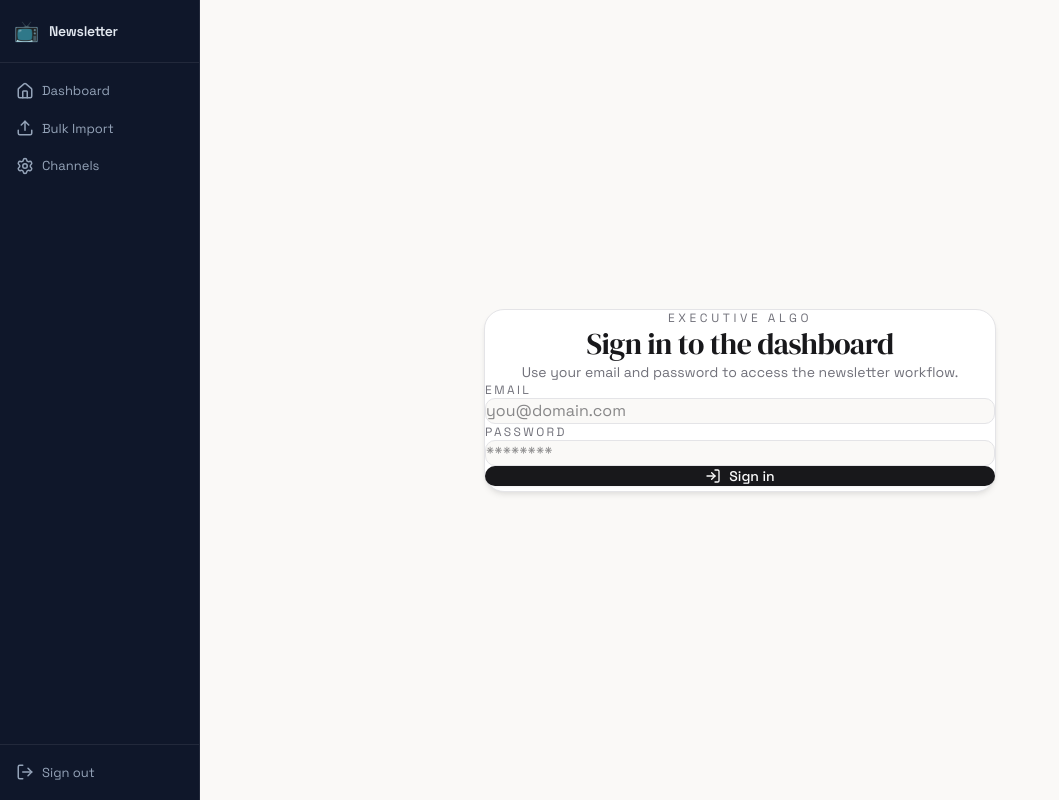
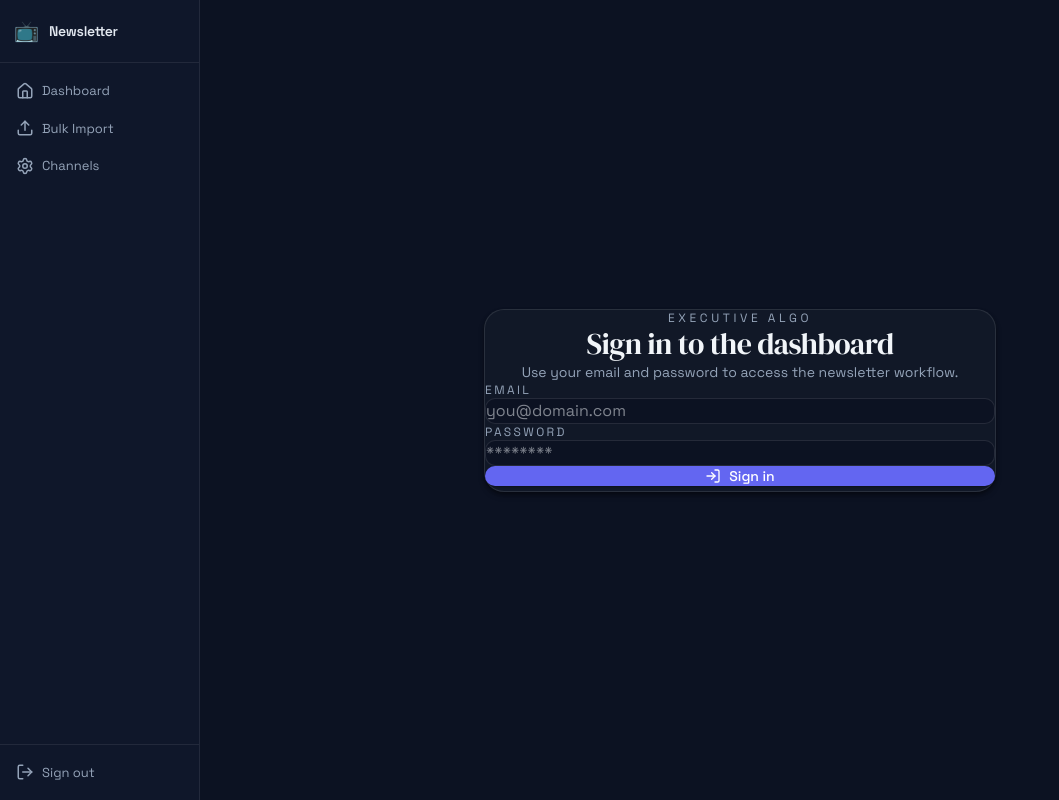
Before and after one commit to tummybutters/algodash, a Next.js app: page /auth/signin in a window 1280 px wide. Shown: the whole page, without its empty margins (0-1059 px from the left). Built offline with nearby package versions, Linux system fonts and the light colour scheme; no server answers.

Commit message:
Apply dark navy theme site-wide to match sidebar

```diff
--- a/src/app/globals.css
+++ b/src/app/globals.css
@@ -1,28 +1,29 @@
 @import "tailwindcss";
 
 :root {
-  --background: #faf9f7;
-  --foreground: #18181b;
-  --card: #ffffff;
-  --card-foreground: #18181b;
-  --primary: #18181b;
-  --primary-hover: #27272a;
-  --primary-foreground: #fafafa;
-  --secondary: #f4f4f5;
-  --secondary-foreground: #18181b;
-  --muted: #f4f4f5;
-  --muted-foreground: #71717a;
-  --border: #e4e4e7;
-  --border-subtle: rgba(0, 0, 0, 0.06);
-  --accent: #18181b;
-  --accent-foreground: #fafafa;
+  /* Dark navy theme matching sidebar */
+  --background: #0c1222;
+  --foreground: #e2e8f0;
+  --card: #111827;
+  --card-foreground: #f1f5f9;
+  --primary: #6366f1;
+  --primary-hover: #818cf8;
+  --primary-foreground: #ffffff;
+  --secondary: #1e293b;
+  --secondary-foreground: #e2e8f0;
+  --muted: #1e293b;
+  --muted-foreground: #94a3b8;
+  --border: rgba(255, 255, 255, 0.1);
+  --border-subtle: rgba(255, 255, 255, 0.05);
+  --accent: #6366f1;
+  --accent-foreground: #ffffff;
   --destructive: #ef4444;
   --radius: 0.75rem;
-  --shadow-xs: 0 1px 2px rgba(0, 0, 0, 0.05);
-  --shadow-sm: 0 1px 3px rgba(0, 0, 0, 0.08), 0 1px 2px rgba(0, 0, 0, 0.04);
-  --shadow-md: 0 4px 6px -1px rgba(0, 0, 0, 0.08), 0 2px 4px -1px rgba(0, 0, 0, 0.04);
-  --shadow-lg: 0 10px 15px -3px rgba(0, 0, 0, 0.08), 0 4px 6px -2px rgba(0, 0, 0, 0.04);
-  --shadow-xl: 0 20px 25px -5px rgba(0, 0, 0, 0.08), 0 10px 10px -5px rgba(0, 0, 0, 0.03);
+  --shadow-xs: 0 1px 2px rgba(0, 0, 0, 0.3);
+  --shadow-sm: 0 1px 3px rgba(0, 0, 0, 0.4), 0 1px 2px rgba(0, 0, 0, 0.3);
+  --shadow-md: 0 4px 6px -1px rgba(0, 0, 0, 0.4), 0 2px 4px -1px rgba(0, 0, 0, 0.3);
+  --shadow-lg: 0 10px 15px -3px rgba(0, 0, 0, 0.4), 0 4px 6px -2px rgba(0, 0, 0, 0.3);
+  --shadow-xl: 0 20px 25px -5px rgba(0, 0, 0, 0.4), 0 10px 10px -5px rgba(0, 0, 0, 0.3);
 }
 
 * {
@@ -224,11 +225,11 @@
 
 .neo-button-ghost:hover {
   background: var(--muted);
-  border-color: #d4d4d8;
+  border-color: var(--border);
 }
 
 .neo-button-ghost:active {
-  background: #e4e4e7;
+  background: var(--secondary);
 }
 
 /* Premium Chip/Tag - Compact */
@@ -248,7 +249,7 @@
 }
 
 .neo-chip:hover {
-  background: #e4e4e7;
+  background: var(--secondary);
   border-color: var(--border);
 }
 
@@ -274,10 +275,10 @@
   position: absolute;
   cursor: pointer;
   inset: 0;
-  background-color: #e4e4e7;
+  background-color: #374151;
   border-radius: 9999px;
   border: none;
-  box-shadow: inset 0 1px 2px rgba(0, 0, 0, 0.1);
+  box-shadow: inset 0 1px 2px rgba(0, 0, 0, 0.3);
   transition: all 0.2s cubic-bezier(0.4, 0, 0.2, 1);
 }
 
```
